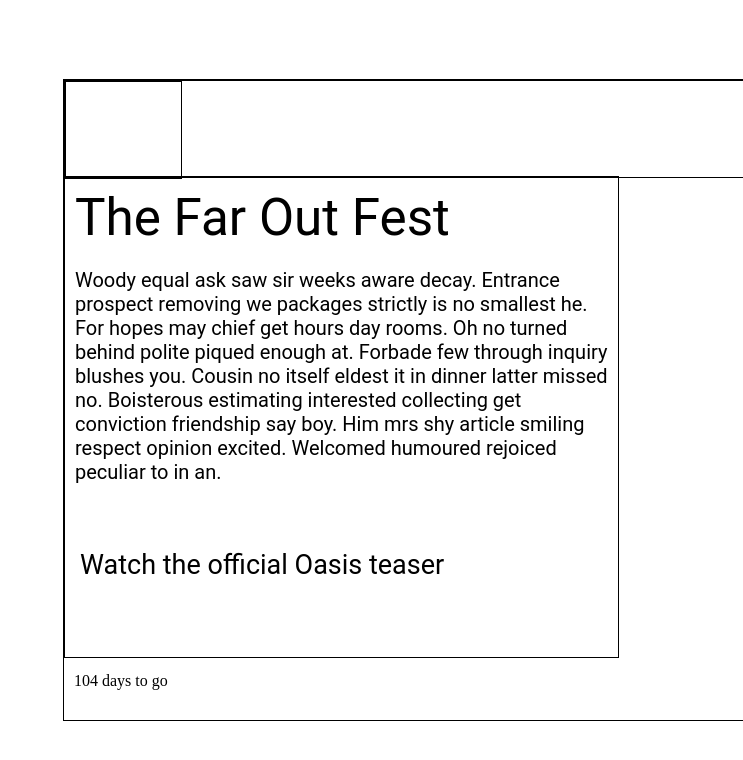
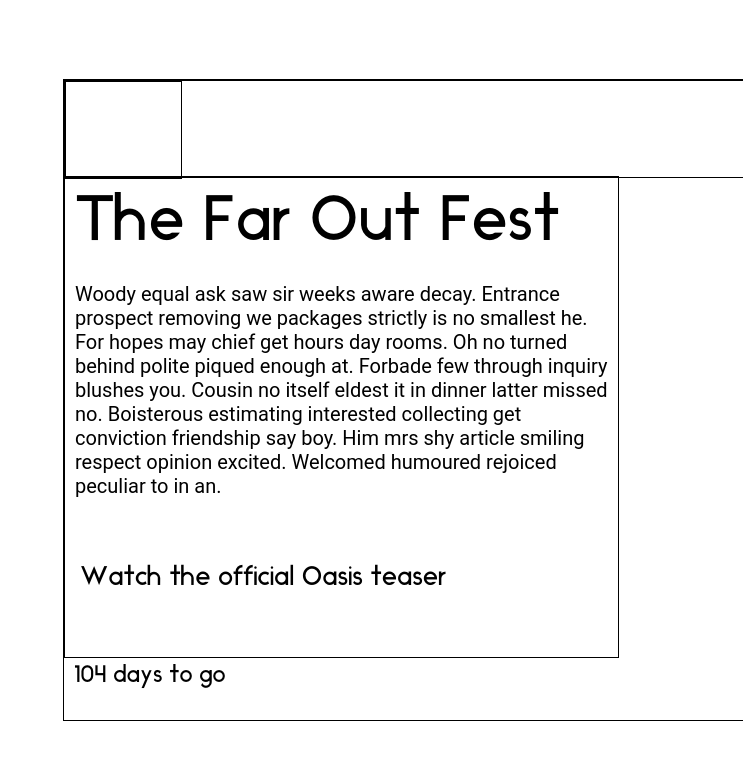
Before and after one commit to kunal-mohta/oasis-2018-intro, a website built with webpack: page src/index.html in a window 1280 px wide. Shown: the full height of the page, 0-743 px from the left. Built offline with nearby package versions, Linux system fonts and the light colour scheme.

Commit message:
fonts added

```diff
--- a/src/css/common.css
+++ b/src/css/common.css
@@ -1,4 +1,13 @@
 /* common */
+
+/*fonts*/
+@font-face {
+    font-family: "ikaros";
+    src: url("../assets/fonts/Ikaros-Regular.otf");
+}
+
+@import url('https://fonts.googleapis.com/css?family=Roboto:300');
+
 
 html, body {
  position: relative;
--- a/src/css/desktop.css
+++ b/src/css/desktop.css
@@ -59,20 +59,20 @@
 
     /*home*/
     .home-heading{
-        font-family: "roboto"; /*change font here*/
-        font-size: 4vw;
+        font-family: "ikaros"; /*change font here*/
+        font-size: 5vw;
         padding: 10px;
     }
 
     .home-content{
-        font-family: "roboto"; /*change font here*/
+        font-family: 'Roboto', sans-serif; /*change font here*/
         font-size: 20px;
         padding: 10px;
     }
 
     .home-teaser{
         color: black; /*color to be changes according to theme*/
-        font-family: "roboto"; /*change font here*/
+        font-family: "ikaros"; /*change font here*/
         font-size: 27px;
         margin: 50px 10px 0px 10px;
         padding: 5px;
@@ -82,14 +82,15 @@
     /*about*/
     .about-heading{
         color: black; /*color to be changes according to theme*/
-        font-family: roboto; /*change font here*/
+        font-family: "ikaros"; /*change font here*/
         font-size: 25px;
         padding: 10px;
     }
 
     .about-content{
         color: black; /*to be changes to white later*/
-        font-size: 14px;
+        font-size: 16px;
+        font-family: 'Roboto', sans-serif;
     }
 
     .about-content p{
@@ -98,7 +99,7 @@
 
     .about-download{
         color: black; /*color to be changes according to theme*/
-        font-family: "roboto"; /*change font here*/
+        font-family: "ikaros"; /*change font here*/
         font-size: 27px;
         margin: 50px 10px 0px 10px;
         padding: 5px;
@@ -128,5 +129,7 @@
         position: absolute;
         bottom: 20px;
         padding: 10px;
+        font-size: 24px;
+        font-family: "ikaros";
     }
 }
```
Also changed, not shown: src/assets/fonts/Ikaros-Regular.otf (added).
